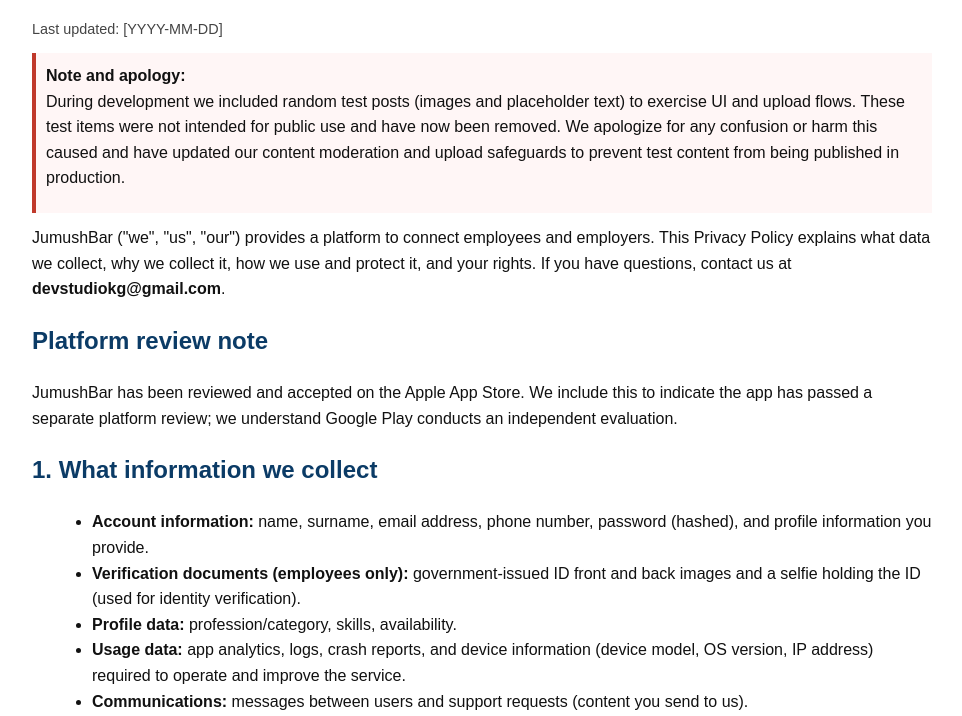
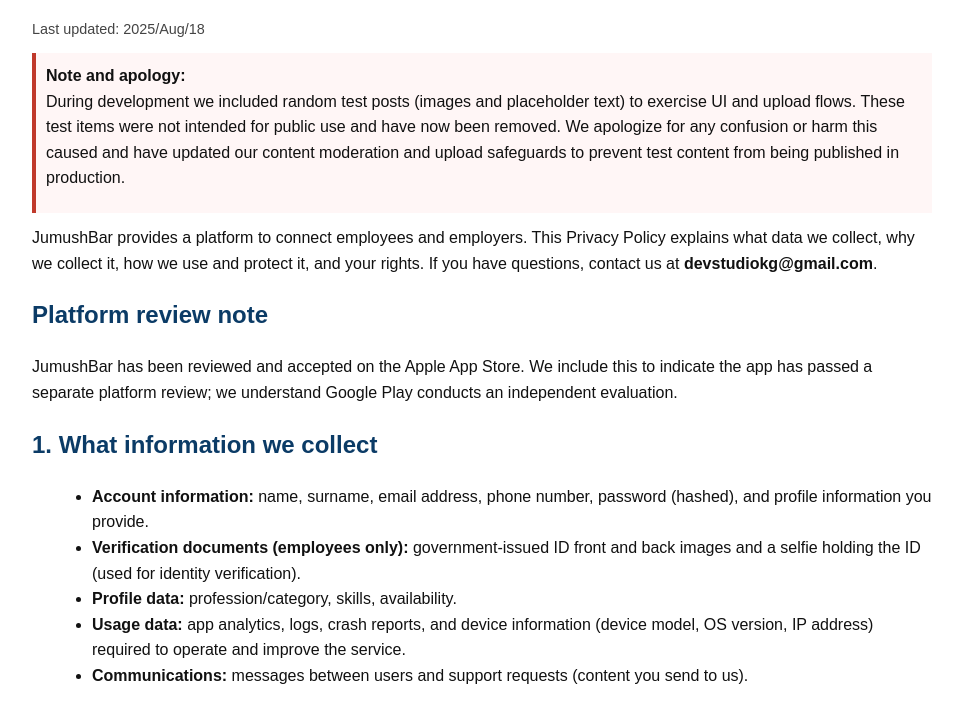
Before and after one commit to thisisjamaldin/jumushbar-policy, a plain HTML site: page index.html in a window 1280 px wide. Shown: the part 76-792 px from the top of the page, without its empty margins (158-1120 px from the left). Drawn offline with Linux system fonts and the light colour scheme.

Commit message:
Update index.html

```diff
--- a/index.html
+++ b/index.html
@@ -18,14 +18,14 @@
 <body>
   <div class="container">
     <h1>Privacy Policy for JumushBar</h1>
-    <p class="small">Last updated: [YYYY-MM-DD]</p>
+    <p class="small">Last updated: 2025/Aug/18</p>
 
     <div class="apology">
       <strong>Note and apology:</strong>
       <p>During development we included random test posts (images and placeholder text) to exercise UI and upload flows. These test items were not intended for public use and have now been removed. We apologize for any confusion or harm this caused and have updated our content moderation and upload safeguards to prevent test content from being published in production.</p>
     </div>
 
-    <p>JumushBar ("we", "us", "our") provides a platform to connect employees and employers. This Privacy Policy explains what data we collect, why we collect it, how we use and protect it, and your rights. If you have questions, contact us at <strong>devstudiokg@gmail.com</strong>.</p>
+    <p>JumushBar provides a platform to connect employees and employers. This Privacy Policy explains what data we collect, why we collect it, how we use and protect it, and your rights. If you have questions, contact us at <strong>devstudiokg@gmail.com</strong>.</p>
 
     <h2>Platform review note</h2>
     <p>JumushBar has been reviewed and accepted on the Apple App Store. We include this to indicate the app has passed a separate platform review; we understand Google Play conducts an independent evaluation.</p>
@@ -89,7 +89,6 @@
     <div class="contact">
       <h2>Contact</h2>
       <p>If you have questions or wish to exercise your rights, contact: <strong>devstudiokg@gmail.com</strong></p>
-      <p>Address (optional): [Your company address if applicable]</p>
     </div>
 
     <p class="small">JumushBar — Protecting users with secure identity verification.</p>
```
